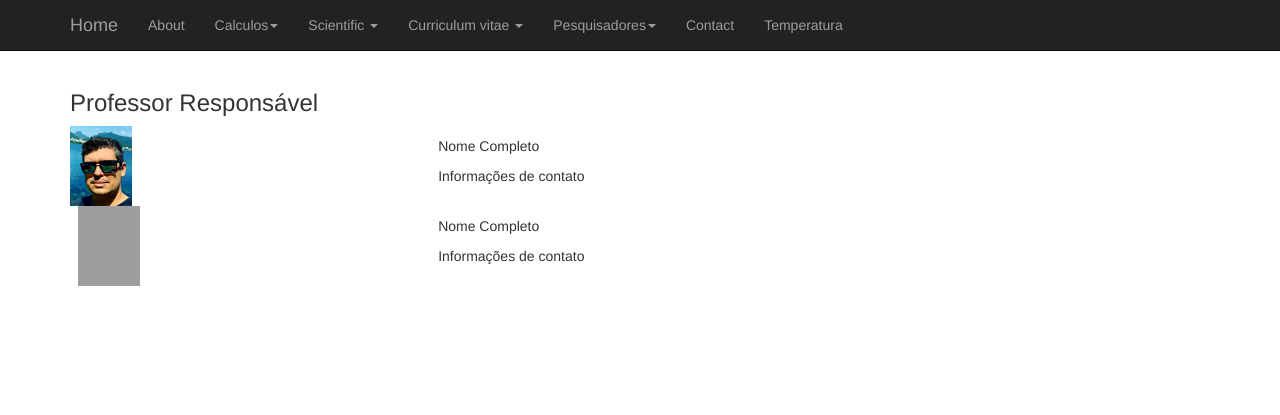
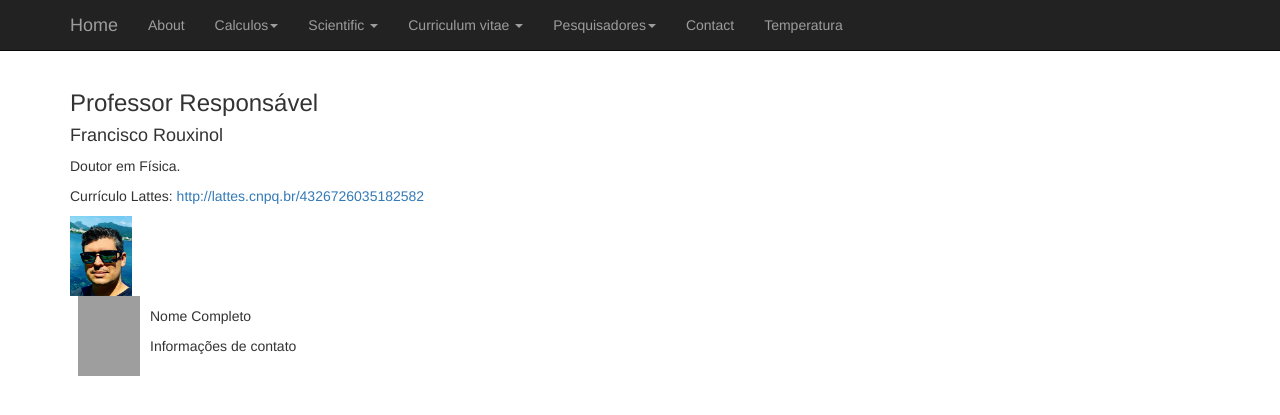
Before and after one commit to Rouxinol-Research-Lab/Rouxinol-Research-Lab.github.io, a Jekyll site: the page built from pesquisadores_atuais.html, in a window 1280 px wide. Shown: the top 415 px of the page. Built offline with Jekyll 4.4.1, drawn with Linux system fonts in a browser that asks for light colours; Markdown is read by kramdown in place of the engine named in the settings; grey boxes are pictures that could not be loaded.

Commit message:
layout test

```diff
--- a/pesquisadores_atuais.html
+++ b/pesquisadores_atuais.html
@@ -6,16 +6,20 @@ layout: default
 <table style="width: 100%;" border="0">
     <tbody>
         <tr>
-            <td>
+            <td width="80">
                 <a href="https://sites.ifi.unicamp.br/modelogrupo/files/2014/03/people.jpg">
                     <img decoding="async" class="alignleft size-full wp-image-76" src="imagens/rouxinol-750x1021.png" alt="people" width="62" height="80" />
                 </a>
             </td>
+            <div class="textRightIco">
+                <h4 class="left-center">Francisco Rouxinol</h4>
+                <p class="left-center">
+                    Doutor em Física.
+                </p>
+                <p class="left-center mt15-1920">Currículo Lattes: <a href=" LATES " target="_blank" tabindex="0" role="button"> http://lattes.cnpq.br/4326726035182582</a></p>
+            </div>
+
             <td>
-                Nome Completo
-                <p></p>
-                <p>Informações de contato</p>
-            </td>
         </tr>
         <tr>
             <td>
```
